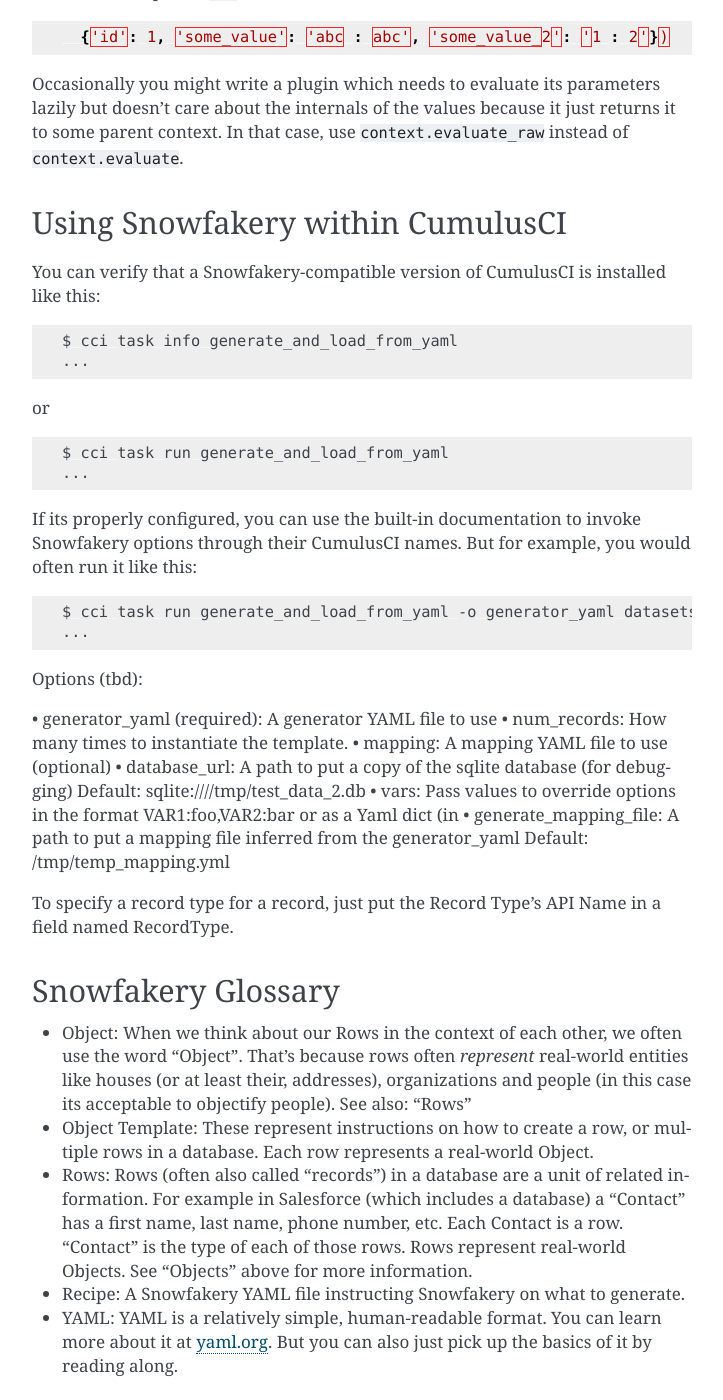
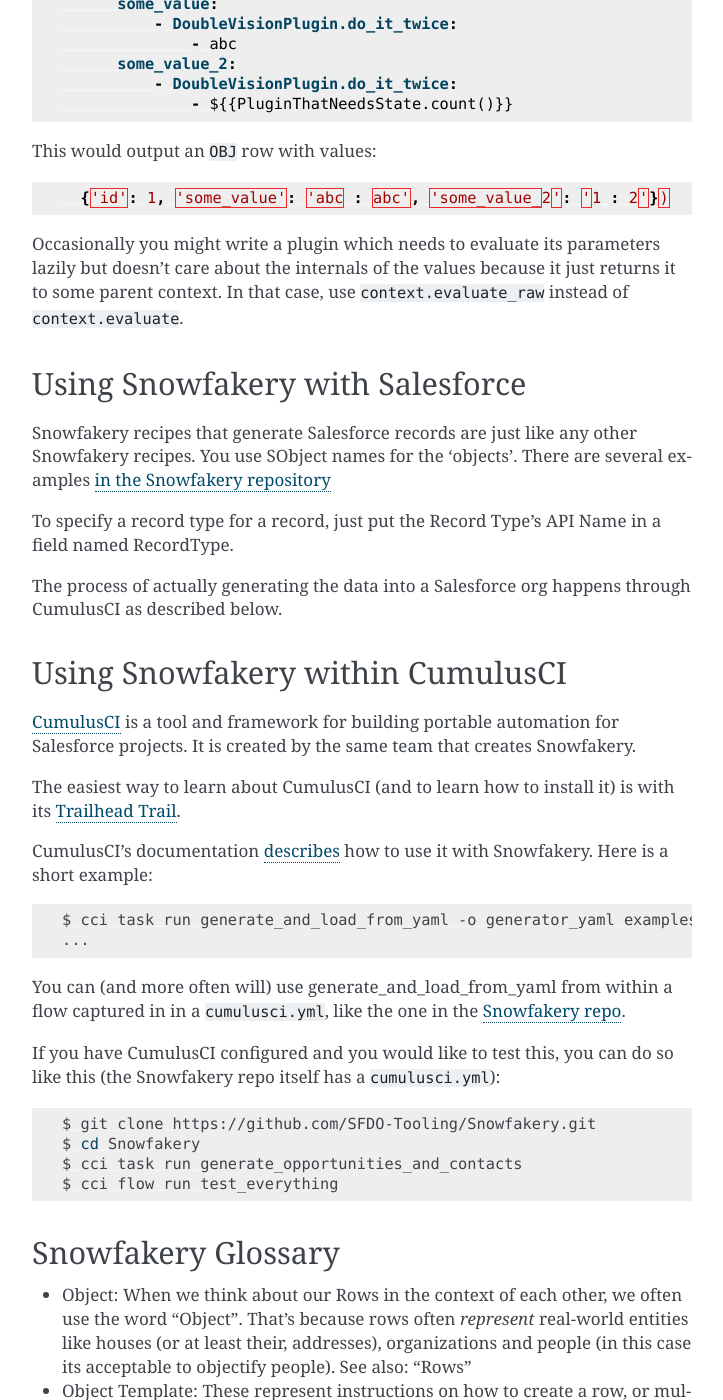
Before and after one commit to SFDO-Tooling/Snowfakery, a Sphinx documentation site: the page built from docs/index.md, in a window 1280 px wide and 1400 px high, scrolled down 26901 px. Shown: the whole window, without its empty margins (388-1111 px from the left). Built offline with Sphinx 7.4.7, drawn with Linux system fonts in a browser that asks for light colours; some of the changed text lies outside the part shown.

Commit message:
More docs relating to examples

````diff
--- a/docs/index.md
+++ b/docs/index.md
@@ -883,10 +883,13 @@
 
 ## Command Line Interface
 
-```yaml
+You can learn the list of options available in the latest version
+like this:
+
+```bash
 $ snowfakery --help
 
-  Usage: snowfakery [OPTIONS] YAML_FILE
+Usage: snowfakery [OPTIONS] YAML_FILE
 
       Generates records from a YAML file
 
@@ -900,6 +903,10 @@
       Diagram output depends on the installation of pygraphviz ("pip install
       pygraphviz")
 
+      Full documentation here:
+
+          * https://snowfakery.readthedocs.io/en/docs/
+
 Options:
   --dburl TEXT                    URL for database to save data to. Use
                                   sqlite:///foo.db if you don't have one set
@@ -909,7 +916,10 @@
   --output-folder PATH
   -o, --output-file PATH
   --option EVAL_ARG...            Options to send to the recipe YAML.
-  --target-number TEXT...         Target options for the recipe YAML.
+  --target-number TEXT...         Target options for the recipe YAML in the
+                                  form of 'number tablename'. For example: '50
+                                  Account'.
+
   --debug-internals / --no-debug-internals
   --cci-mapping-file PATH
   --generate-cci-mapping-file PATH
@@ -923,7 +933,6 @@
 
   --version                       Show the version and exit.
   --help                          Show this message and exit.
-
 ```
 
 ### Scaling up recipe execution
@@ -1252,39 +1261,49 @@
 because it just returns it to some parent context. In that case,
 use `context.evaluate_raw` instead of `context.evaluate`.
 
+## Using Snowfakery with Salesforce
+
+Snowfakery recipes that generate Salesforce records are just like any
+other Snowfakery recipes. You use SObject names for the 'objects'.
+There are several examples [in the Snowfakery repository](https://github.com/SFDO-Tooling/Snowfakery/tree/master/examples/snowfakery)
+
+To specify a record type for a record, just put the Record Type’s API Name in a field named RecordType.
+
+The process of actually generating the data into a Salesforce
+org happens through CumulusCI as described below.
+
 ## Using Snowfakery within CumulusCI
 
-You can verify that a Snowfakery-compatible version of CumulusCI is installed like this:
+[CumulusCI](http://www.github.com/SFDO-Tooling/CumulusCI) is a
+tool and framework for building portable automation for
+Salesforce projects. It is created by the same team that
+creates Snowfakery.
+
+The easiest way to learn about CumulusCI (and to learn how to
+install it) is with its [Trailhead Trail](https://trailhead.salesforce.com/en/content/learn/trails/build-applications-with-cumulusci).
+
+CumulusCI's documentation [describes](https://cumulusci.readthedocs.io/en/latest/cookbook.html#large-volume-data-synthesis-with-snowfakery)
+how to use it with Snowfakery. Here is a short example:
 
 ```bash
-$ cci task info generate_and_load_from_yaml
+$ cci task run generate_and_load_from_yaml -o generator_yaml examples/salesforce/Contact.recipe.yml -o num_records 300 -o num_records_tablename Contact --org qa
 ...
 ```
 
-or
+You can (and more often will) use generate_and_load_from_yaml from
+within a flow captured in in a `cumulusci.yml`, like the one in
+the [Snowfakery repo](https://github.com/SFDO-Tooling/Snowfakery/tree/master/cumulusci.yml).
+
+If you have CumulusCI configured and you would like to test this,
+you can do so like this (the Snowfakery repo itself has a
+`cumulusci.yml`):
 
 ```bash
-$ cci task run generate_and_load_from_yaml
-...
+$ git clone https://github.com/SFDO-Tooling/Snowfakery.git
+$ cd Snowfakery
+$ cci task run generate_opportunities_and_contacts
+$ cci flow run test_everything
 ```
-
-If its properly configured, you can use the built-in documentation to invoke Snowfakery options through their CumulusCI names. But for example, you would often run it like this:
-
-```bash
-$ cci task run generate_and_load_from_yaml -o generator_yaml datasets/some_snowfakery_yaml -o num_records 1000 -o num_records_tablename Account —org dev
-...
-```
-
-Options (tbd):
-
-• generator_yaml (required): A generator YAML file to use
-• num_records: How many times to instantiate the template.
-• mapping: A mapping YAML file to use (optional)
-• database_url: A path to put a copy of the sqlite database (for debugging) Default: sqlite:////tmp/test_data_2.db
-• vars: Pass values to override options in the format VAR1:foo,VAR2:bar or as a Yaml dict (in
-• generate_mapping_file: A path to put a mapping file inferred from the generator_yaml Default: /tmp/temp_mapping.yml
-
-To specify a record type for a record, just put the Record Type’s API Name in a field named RecordType.
 
 ## Snowfakery Glossary
 
````
Also changed, not shown: cumulusci.yml (+16 -0 lines), 8 other files.
